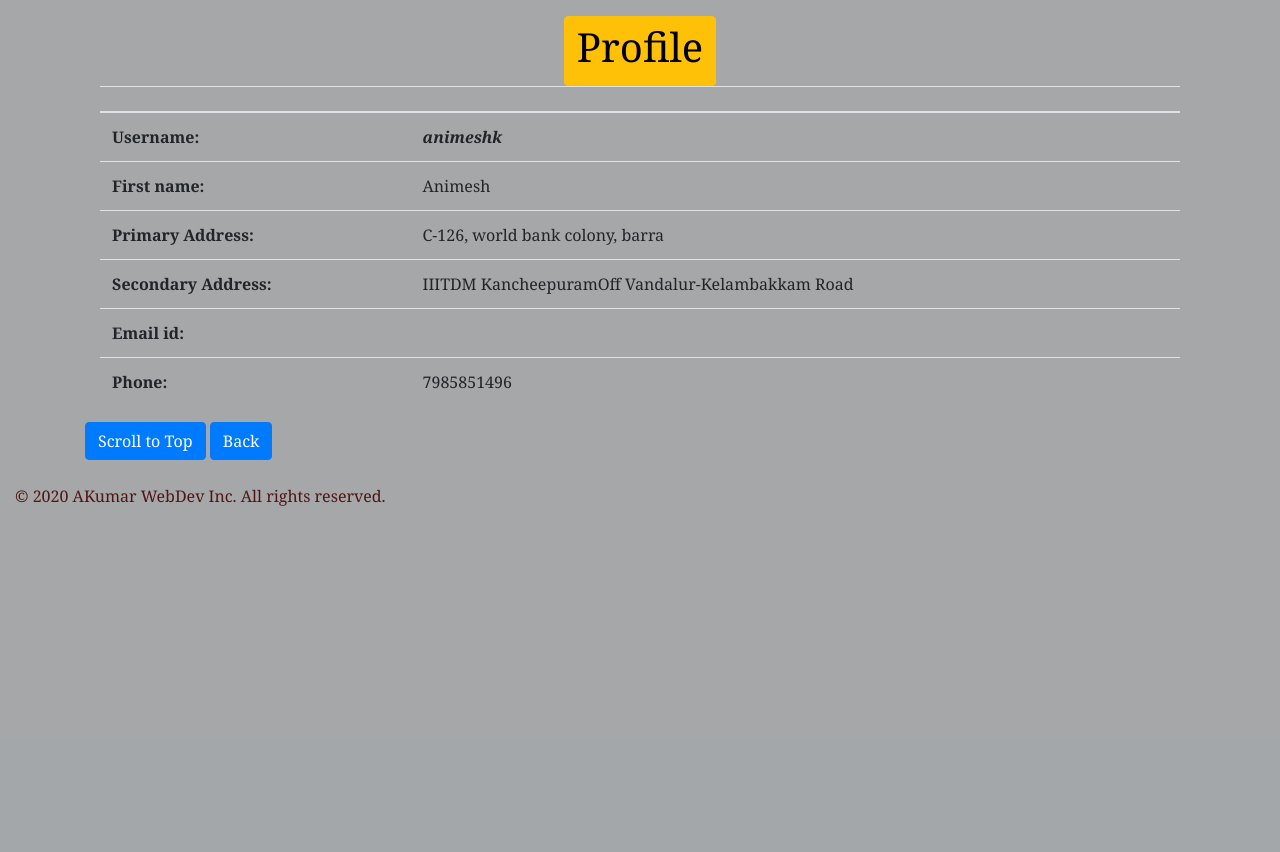
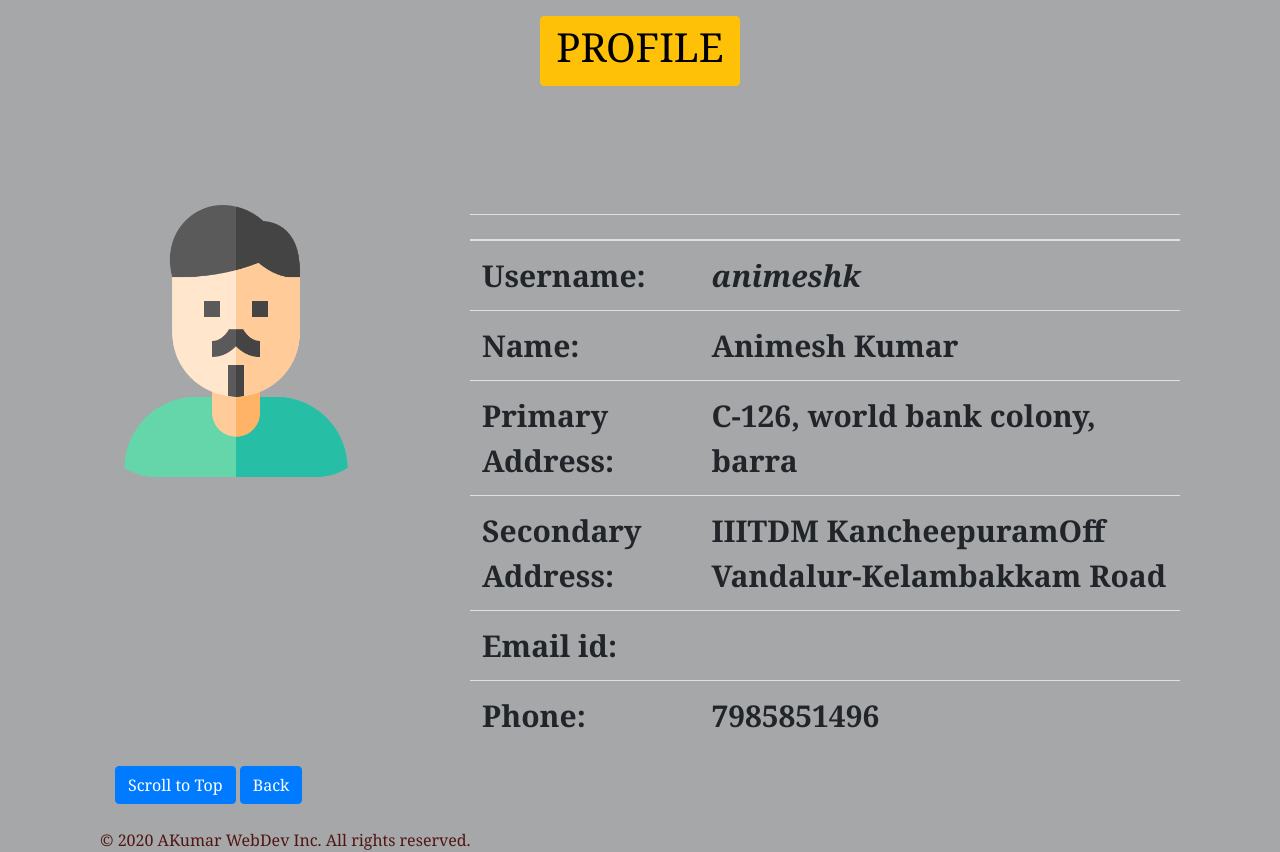
Before and after one commit to animeshk-me/netcart-ecommerce, a Django app: page /profile/ in a window 1280 px wide. Shown: the part 62-914 px from the top of the page. Before the commit the page ends 568 px from the top, so only its background shows below. Run offline with Django 3.2, Linux system fonts and the light colour scheme; a user stored in the database is signed in; data comes from the database, SQL or seed files in the repository; some libraries are stand-ins or nearby versions.

Commit message:
updated profile.html

```diff
--- a/profiles/templates/profile.html
+++ b/profiles/templates/profile.html
@@ -1,23 +1,29 @@
 {% extends "base.html" %}
+{% load static %}
 
 {% block content %}
+
+<div class='text-center'><button type="button" class="btn btn-warning custom"><h1>PROFILE</h1></button></div>
 <div class="container">
-    <div class='text-center'><button type="button" class="btn btn-warning"><h1>Profile</h1></button></div>
-    <table class="table">
+	  <div class="row">
+		<div class="col-4" id="default1"><img src = "{% static 'img/man.png' %}" id="default"></div>
+		<div class="col-8">
+		<table  class="table" id="table" >
         <thead>
             <tr>
             <th scope="col"></th>
             <th scope="col"> </th>
             </tr>
         </thead>
-        <tbody>
+        <tbody class="tbl">
             <tr>
             <td><b>Username:</b></td>
             <td><b><i>{{ request.user }}</i></b></td>
             </tr>
             <tr>
-            <td><b>First name: </b></td>
-            <td>{{ profile.firstname }}</td>
+            <td><b>Name: </b></td>
+            <td>{{ profile.firstname }}
+            {{ profile.lastname }}</td>
             </tr>
             <tr>
             <td><b>Primary Address: </b></td>
@@ -37,6 +43,7 @@
             </tr>
         </tbody>
     </table>
-</div>
+		</div>
+	  </div>
 
 {% endblock content %}
```
